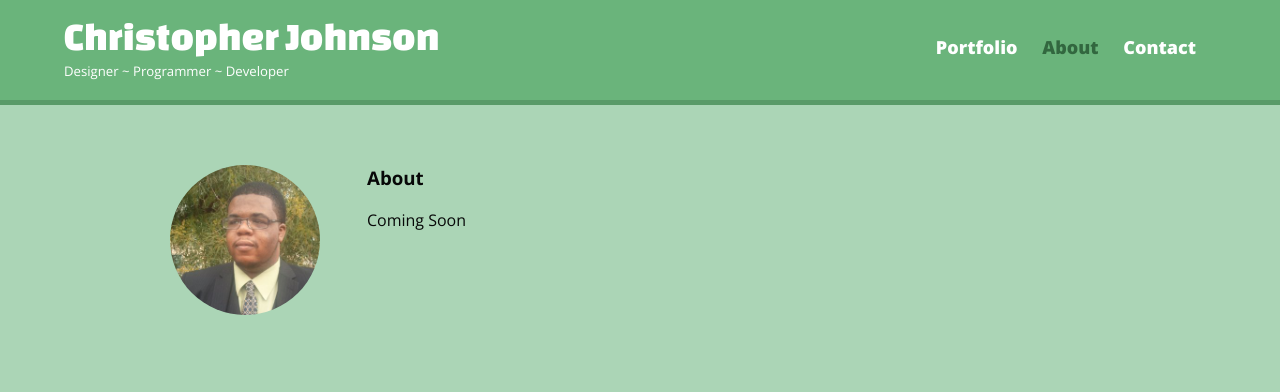
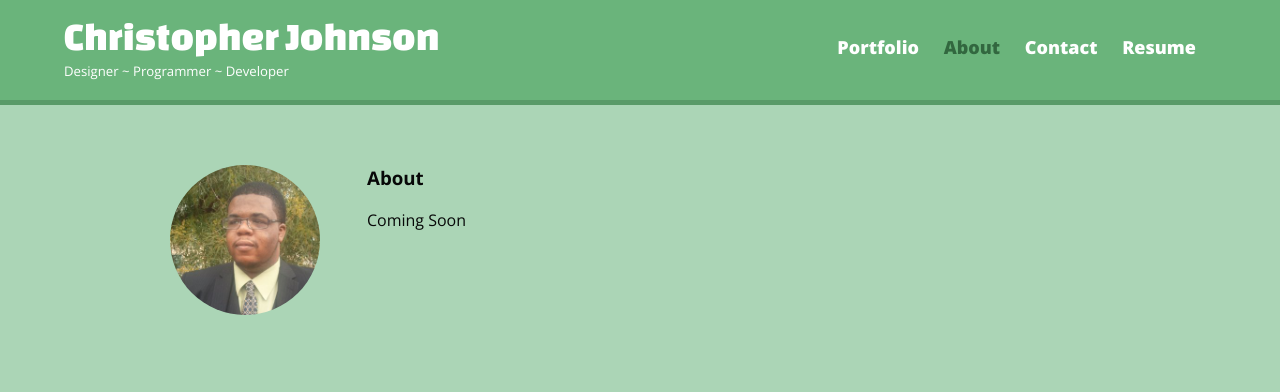
Before and after one commit to ChrisJohnson89/website-portfolio, a plain HTML site: page about.html in a window 1280 px wide. Shown: the top 392 px of the page. Drawn offline with nearby package versions, Linux system fonts and the light colour scheme.

Commit message:
added resume button

```diff
--- a/about.html
+++ b/about.html
@@ -20,6 +20,7 @@
           <li><a href="index.html">Portfolio</a></li>
           <li><a href="about.html" class="selected">About</a></li>
           <li><a href="contact.html">Contact</a></li>
+          <li><a href="img/resume.pdf">Resume</a></li>
         </ul>
       </nav>
     </header>
```
Also changed, not shown: contact.html (+2 -1 lines), index.html (+1 -0 lines), 1 other file.
